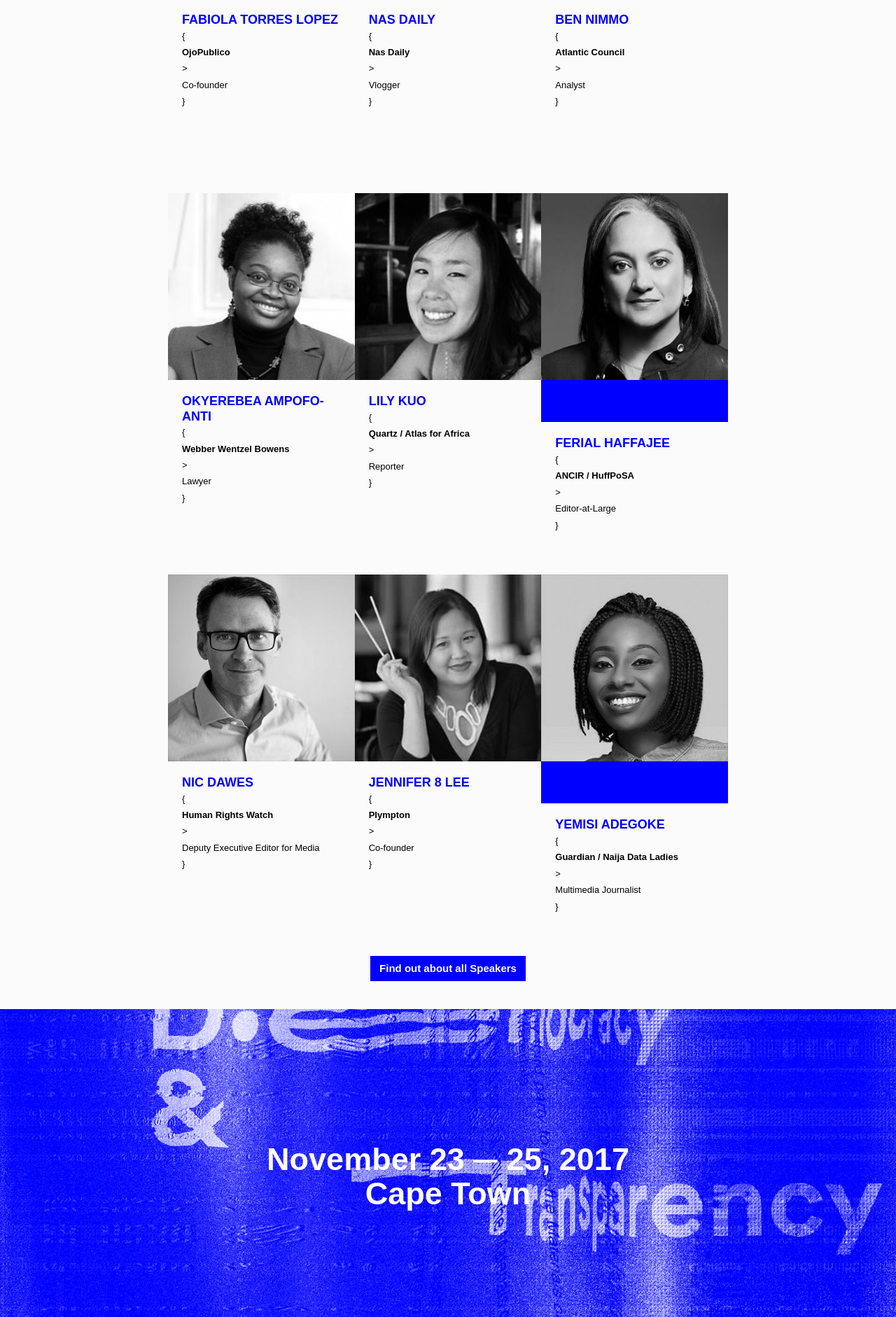
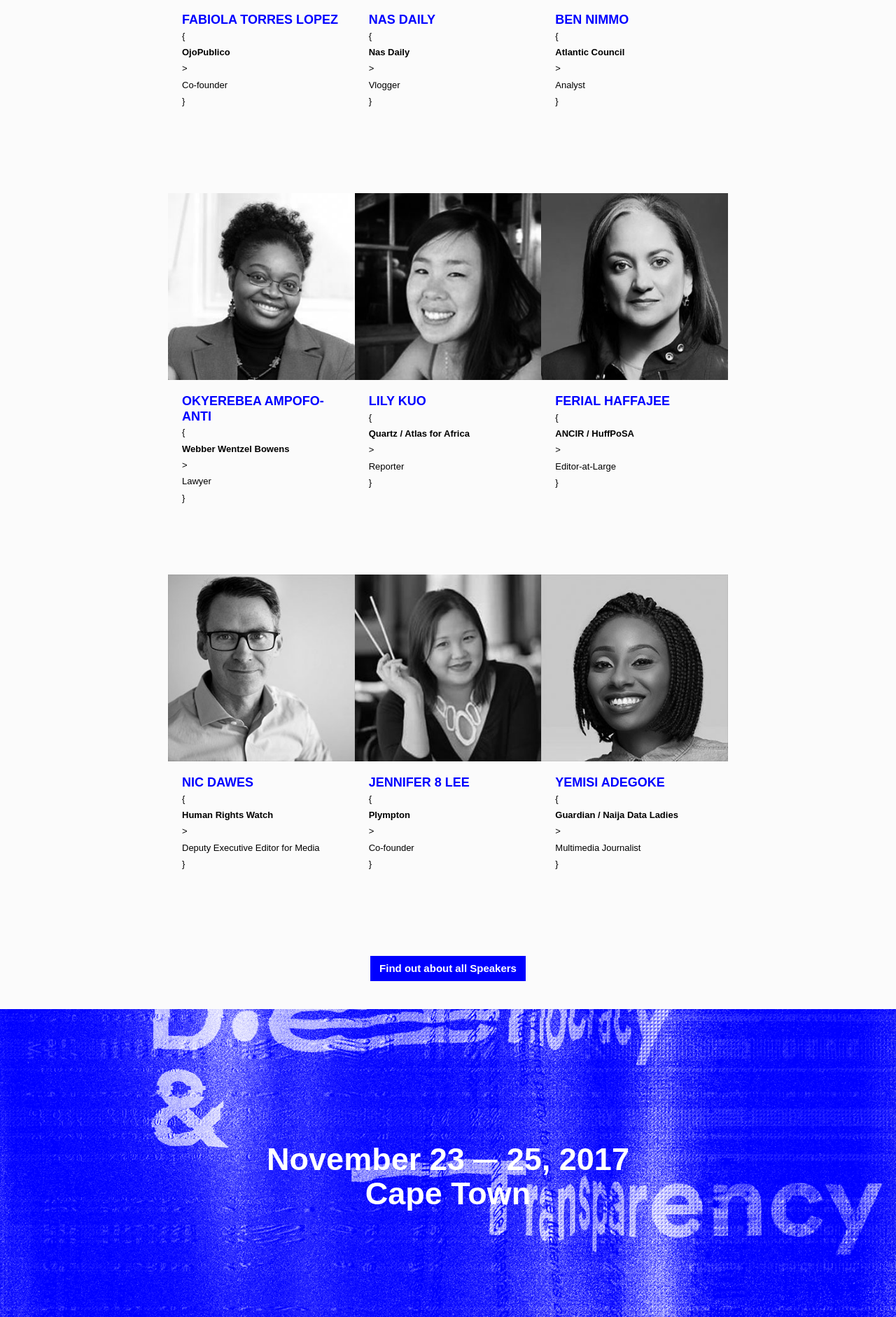
Before and after one commit to CodeForAfrica-ARCHIVE/MediaIndabaAfrica, a Jekyll site: the page built from index.html, in a window 1280 px wide. Shown: the part 3323-5205 px from the top of the page at 70% size. Built offline with Jekyll 4.4.1, drawn with Linux system fonts in a browser that asks for light colours.

Commit message:
Blue underline fix

```diff
--- a/_includes/home/5-speakers.html
+++ b/_includes/home/5-speakers.html
@@ -73,7 +73,7 @@
           </div>
         </div>
         <div class="col-sm-4">
-          <div class="mugshot">
+          <div>
               <img src="/img/speakers/ferial.jpg" />
           </div>
           <div class="bio">
@@ -114,7 +114,7 @@
           </div>
         </div>
         <div class="col-sm-4">
-          <div class="mugshot">
+          <div>
               <img src="/img/speakers/yemisi.jpg" />
           </div>
           <div class="bio">
```
